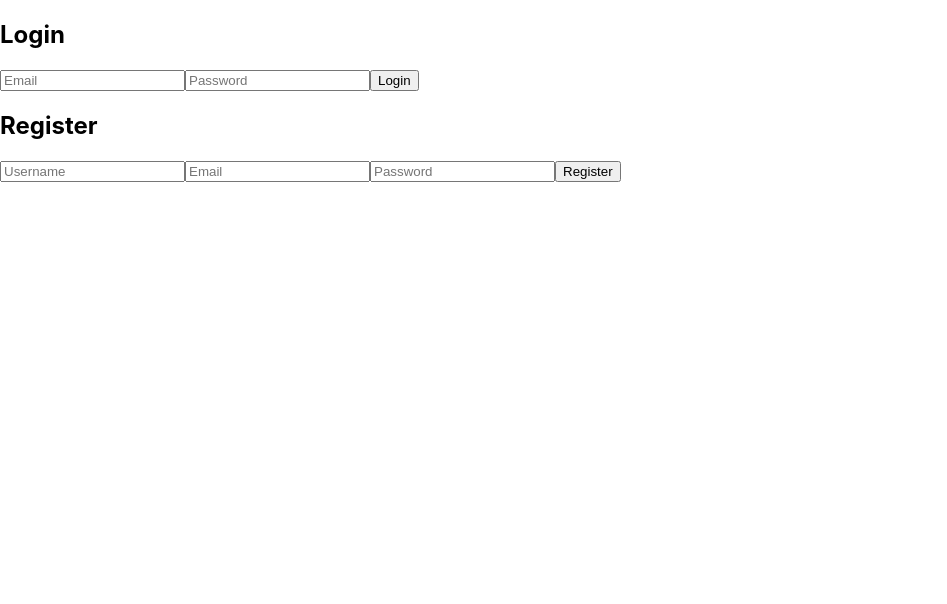
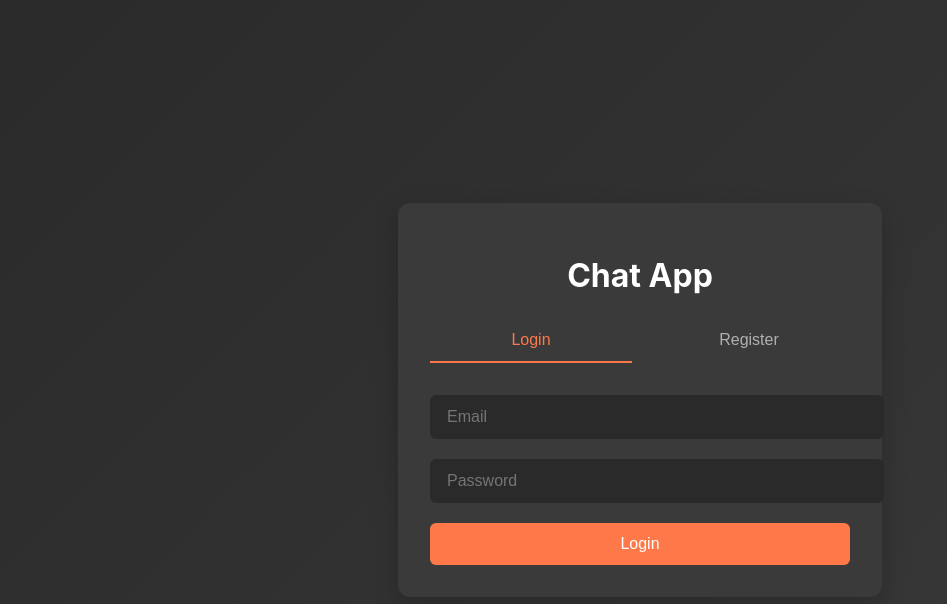
Before and after one commit to mkaramurzin/real-time-chat, a React (Create React App) app in the folder chat-app-frontend/: page / in a window 1280 px wide. Shown: the top 604 px of the page, without its empty margins (0-947 px from the left). Built offline with nearby package versions, Linux system fonts and the light colour scheme; no server answers.

Commit message:
Polished up authentication functionality and UI

```diff
--- a/chat-app-frontend/src/App.js
+++ b/chat-app-frontend/src/App.js
@@ -2,20 +2,42 @@ import React, { useState } from 'react';
 import Login from './components/Login';
 import Register from './components/Register';
 import Chat from './components/Chat';
+import './styles/Auth.css';
 
 function App() {
   const [user, setUser] = useState(null);
+  const [isLoginView, setIsLoginView] = useState(true);
+
+  if (user) {
+    return <Chat user={user} />;
+  }
 
   return (
-    <div>
-      {!user ? (
-        <>
+    <div className="auth-container">
+      <div className="auth-box">
+        <div className="auth-header">
+          <h1>Chat App</h1>
+          <div className="auth-tabs">
+            <button
+              className={`tab-btn ${isLoginView ? 'active' : ''}`}
+              onClick={() => setIsLoginView(true)}
+            >
+              Login
+            </button>
+            <button
+              className={`tab-btn ${!isLoginView ? 'active' : ''}`}
+              onClick={() => setIsLoginView(false)}
+            >
+              Register
+            </button>
+          </div>
+        </div>
+        {isLoginView ? (
           <Login setUser={setUser} />
+        ) : (
           <Register setUser={setUser} />
-        </>
-      ) : (
-        <Chat user={user} />
-      )}
+        )}
+      </div>
     </div>
   );
 }
--- a/chat-app-frontend/src/components/Login.js
+++ b/chat-app-frontend/src/components/Login.js
@@ -5,37 +5,60 @@ function Login({ setUser }) {
   const [email, setEmail] = useState('');
   const [password, setPassword] = useState('');
   const [error, setError] = useState('');
+  const [isLoading, setIsLoading] = useState(false);
 
   const handleSubmit = async (e) => {
     e.preventDefault();
     setError('');
+    setIsLoading(true);
+
     try {
-      const res = await axios.post('http://localhost:5000/api/auth/login', { email, password });
+      const res = await axios.post('http://localhost:5000/api/auth/login', {
+        email,
+        password
+      });
       localStorage.setItem('token', res.data.token);
       setUser(res.data.user);
     } catch (err) {
       setError(err.response?.data?.message || 'An error occurred during login');
-      console.error(err.response?.data?.message);
+    } finally {
+      setIsLoading(false);
     }
   };
 
   return (
-    <form onSubmit={handleSubmit}>
-      <h2>Login</h2>
-      {error && <div style={{ color: 'red' }}>{error}</div>}
+    <form className="auth-form" onSubmit={handleSubmit}>
+      {error && <div className="error-message">{error}</div>}
+
+      <div className="form-group">
         <input
+          className="form-input"
           type="email"
           placeholder="Email"
           onChange={(e) => setEmail(e.target.value)}
           value={email}
+          required
         />
+      </div>
+
+      <div className="form-group">
         <input
+          className="form-input"
+          type="password"
           placeholder="Password"
-        type="password"
           onChange={(e) => setPassword(e.target.value)}
           value={password}
+          required
         />
-      <button type="submit">Login</button>
+      </div>
+
+      <button
+        className="submit-btn"
+        type="submit"
+        disabled={isLoading}
+      >
+        {isLoading ? 'Logging in...' : 'Login'}
+      </button>
     </form>
   );
 }
--- a/chat-app-frontend/src/components/Register.js
+++ b/chat-app-frontend/src/components/Register.js
@@ -6,45 +6,78 @@ function Register({ setUser }) {
   const [email, setEmail] = useState('');
   const [password, setPassword] = useState('');
   const [error, setError] = useState('');
+  const [isLoading, setIsLoading] = useState(false);
 
   const handleSubmit = async (e) => {
     e.preventDefault();
     setError('');
+    setIsLoading(true);
+
     try {
-      await axios.post('http://localhost:5000/api/auth/register', {
+      const res = await axios.post('http://localhost:5000/api/auth/register', {
         username,
         email,
         password
       });
-      alert('Registration successful. Please log in.');
+
+      // Automatically log in after successful registration
+      localStorage.setItem('token', res.data.token);
+      setUser({
+        _id: res.data._id,
+        username: res.data.username,
+        email: res.data.email
+      });
     } catch (err) {
       setError(err.response?.data?.message || 'An error occurred during registration');
-      console.error(err.response?.data?.message);
+    } finally {
+      setIsLoading(false);
     }
   };
 
   return (
-    <form onSubmit={handleSubmit}>
-      <h2>Register</h2>
-      {error && <div style={{ color: 'red' }}>{error}</div>}
+    <form className="auth-form" onSubmit={handleSubmit}>
+      {error && <div className="error-message">{error}</div>}
+
+      <div className="form-group">
         <input
+          className="form-input"
+          type="text"
           placeholder="Username"
           onChange={(e) => setUsername(e.target.value)}
           value={username}
+          required
         />
+      </div>
+
+      <div className="form-group">
         <input
+          className="form-input"
           type="email"
           placeholder="Email"
           onChange={(e) => setEmail(e.target.value)}
           value={email}
+          required
         />
+      </div>
+
+      <div className="form-group">
         <input
+          className="form-input"
+          type="password"
           placeholder="Password"
-        type="password"
           onChange={(e) => setPassword(e.target.value)}
           value={password}
+          required
         />
-      <button type="submit">Register</button>
+      </div>
+
+      <button
+        className="submit-btn"
+        type="submit"
+        disabled={isLoading}
+      >
+        {isLoading ? 'Creating Account...' : 'Create Account'}
+      </button>
     </form>
   );
 }
--- /dev/null
+++ b/chat-app-frontend/src/styles/Auth.css
@@ -0,0 +1,110 @@
+:root {
+  --primary-dark: #2a2a2a;
+  --primary-light: #3a3a3a;
+  --accent-orange: #ff7849;
+  --accent-mint: #98ffcc;
+  --text-primary: #ffffff;
+  --text-secondary: #b0b0b0;
+  --error-red: #ff4444;
+}
+
+.auth-container {
+  min-height: 100vh;
+  display: flex;
+  align-items: center;
+  justify-content: center;
+  background: linear-gradient(135deg, var(--primary-dark), var(--primary-light));
+}
+
+.auth-box {
+  width: 100%;
+  max-width: 420px;
+  padding: 2rem;
+  background: var(--primary-light);
+  border-radius: 12px;
+  box-shadow: 0 8px 24px rgba(0, 0, 0, 0.2);
+}
+
+.auth-header {
+  text-align: center;
+  margin-bottom: 2rem;
+}
+
+.auth-header h1 {
+  color: var(--text-primary);
+  font-size: 2rem;
+  margin-bottom: 1.5rem;
+}
+
+.auth-tabs {
+  display: flex;
+  gap: 1rem;
+  margin-bottom: 2rem;
+}
+
+.tab-btn {
+  flex: 1;
+  padding: 0.75rem;
+  border: none;
+  background: transparent;
+  color: var(--text-secondary);
+  font-size: 1rem;
+  cursor: pointer;
+  transition: all 0.3s ease;
+  border-bottom: 2px solid transparent;
+}
+
+.tab-btn.active {
+  color: var(--accent-orange);
+  border-bottom: 2px solid var(--accent-orange);
+}
+
+.auth-form {
+  display: flex;
+  flex-direction: column;
+  gap: 1.25rem;
+}
+
+.form-group {
+  position: relative;
+}
+
+.form-input {
+  width: 100%;
+  padding: 0.75rem 1rem;
+  background: var(--primary-dark);
+  border: 1px solid transparent;
+  border-radius: 6px;
+  color: var(--text-primary);
+  font-size: 1rem;
+  transition: all 0.3s ease;
+}
+
+.form-input:focus {
+  border-color: var(--accent-mint);
+  outline: none;
+}
+
+.submit-btn {
+  width: 100%;
+  padding: 0.75rem;
+  background: var(--accent-orange);
+  color: white;
+  border: none;
+  border-radius: 6px;
+  font-size: 1rem;
+  cursor: pointer;
+  transition: all 0.3s ease;
+}
+
+.submit-btn:hover {
+  background: #ff6635;
+  transform: translateY(-1px);
+}
+
+.error-message {
+  color: var(--error-red);
+  font-size: 0.875rem;
+  margin-top: 0.5rem;
+  text-align: center;
+}
```
Lines whose indentation alone changed are shown as unchanged.
